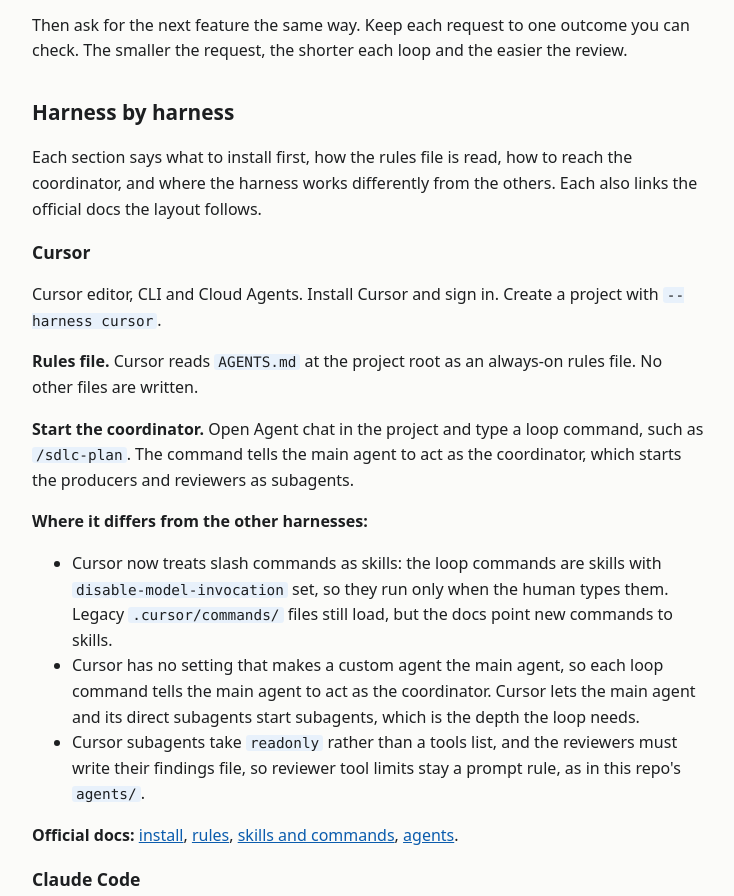
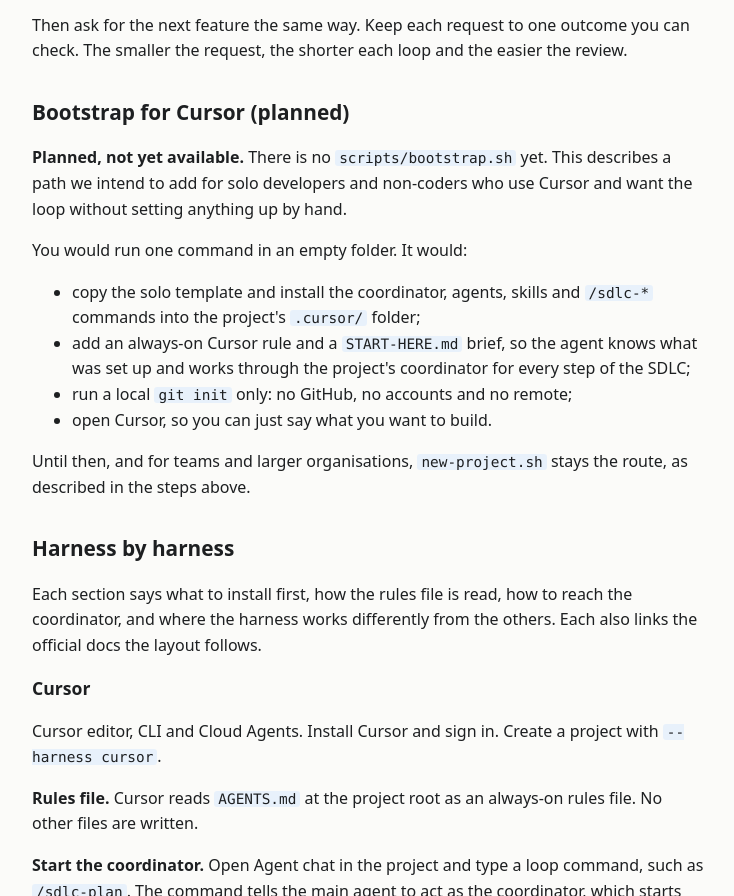
Before and after one commit to mitulamin/ai-sdlc-loop, a plain HTML site: page docs/use.html in a window 1280 px wide. Shown: the part 4724-5620 px from the top of the page, without its empty margins (160-894 px from the left). Drawn offline with Linux system fonts and the light colour scheme.

Commit message:
Use page: add planned Bootstrap for Cursor section (docs only)
Co-authored-by: Mitul Amin <mitul.github@shravi.dev>

```diff
--- a/docs/use.html
+++ b/docs/use.html
@@ -86,6 +86,11 @@ its line number, and the tool exits non-zero. Done means: tests cover a normal f
 file and a malformed row, and the README shows how to run it.</code></pre>
 <ol><li>The coordinator sizes the job. It may ask you a few questions first, each with a recommended answer, such as what to do with an empty header. This is the only time it asks before the end of the cycle.</li><li>The plan producer writes a spec and a plan with numbered, testable goals, and the plan reviewer tries to fail it. Then carry on with <code>/sdlc-design</code>, <code>/sdlc-build</code>, <code>/sdlc-verify</code>, <code>/sdlc-review</code> and <code>/sdlc-ship</code>, each on the plan the last step wrote, or ask the coordinator to run them all.</li><li>Read <code>run-summary.md</code>, answer the open questions, and say what you would change. The coordinator runs the retro and proposes edits for you to approve.</li></ol>
 <p>Then ask for the next feature the same way. Keep each request to one outcome you can check. The smaller the request, the shorter each loop and the easier the review.</p>
+<h2 id="bootstrap-for-cursor-planned">Bootstrap for Cursor (planned)</h2>
+<p><strong>Planned, not yet available.</strong> There is no <code>scripts/bootstrap.sh</code> yet. This describes a path we intend to add for solo developers and non-coders who use Cursor and want the loop without setting anything up by hand.</p>
+<p>You would run one command in an empty folder. It would:</p>
+<ul><li>copy the solo template and install the coordinator, agents, skills and <code>/sdlc-*</code> commands into the project&#x27;s <code>.cursor/</code> folder;</li><li>add an always-on Cursor rule and a <code>START-HERE.md</code> brief, so the agent knows what was set up and works through the project&#x27;s coordinator for every step of the SDLC;</li><li>run a local <code>git init</code> only: no GitHub, no accounts and no remote;</li><li>open Cursor, so you can just say what you want to build.</li></ul>
+<p>Until then, and for teams and larger organisations, <code>new-project.sh</code> stays the route, as described in the steps above.</p>
 <h2 id="harness-by-harness">Harness by harness</h2>
 <p>Each section says what to install first, how the rules file is read, how to reach the coordinator, and where the harness works differently from the others. Each also links the official docs the layout follows.</p>
 <h3 id="cursor">Cursor</h3>
```
Also changed, not shown: data/changelog.json (+11 -0 lines), 2 other files.
